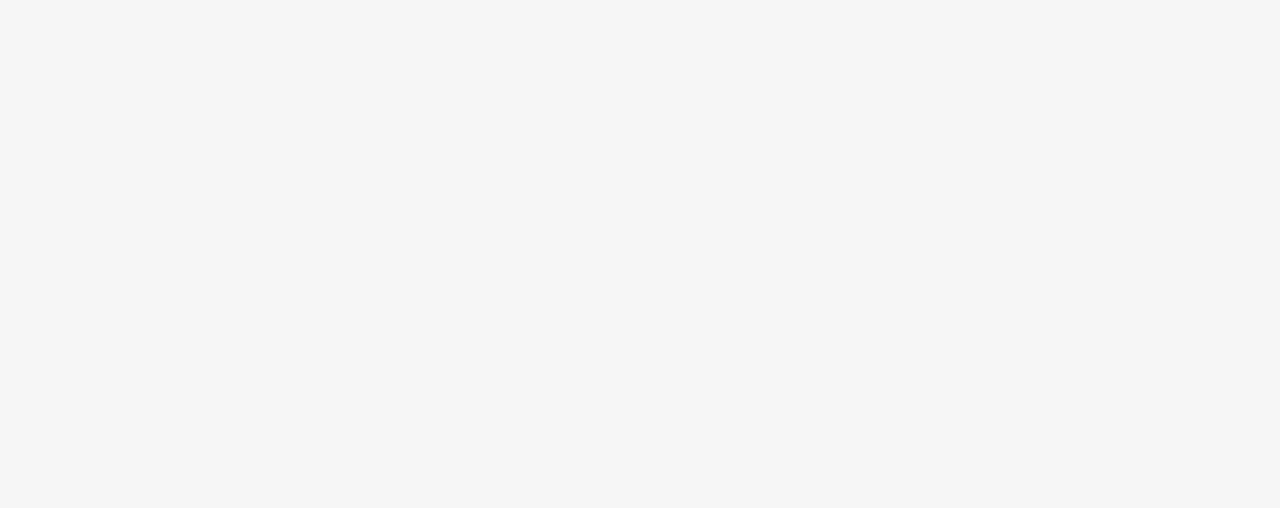
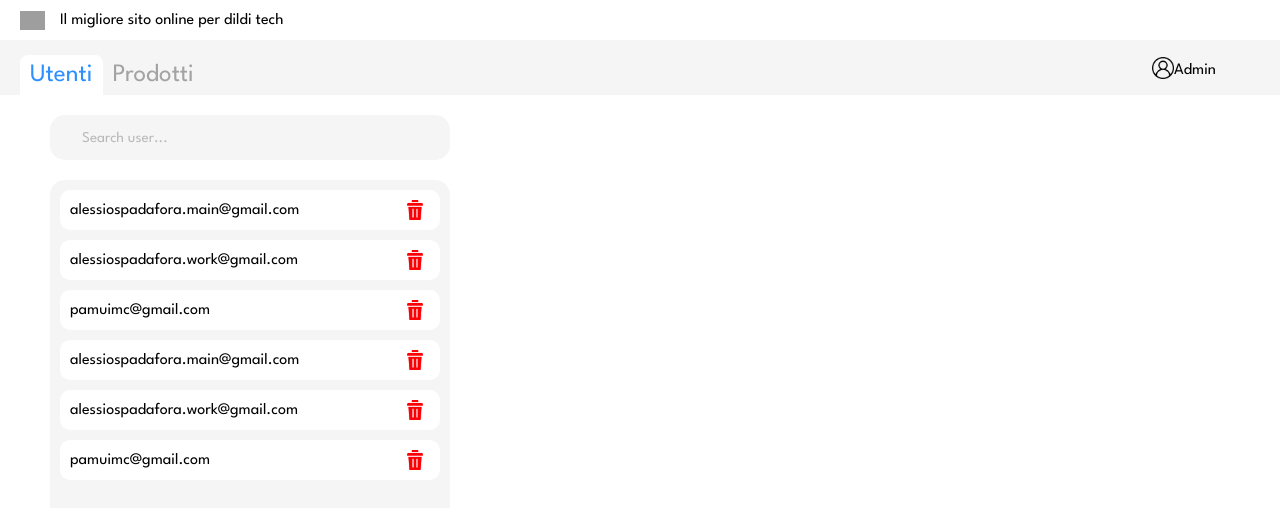
Before and after one commit to AlessioSpd/piattaproj, an Angular app: page /admin in a window 1280 px wide. Before the commit this address led to /. Shown: the top 508 px of the page. Built offline with nearby package versions, Linux system fonts and the light colour scheme; grey boxes are pictures that could not be loaded.

Commit message:
update admin page

```diff
--- a/src/app/app-routing.module.ts
+++ b/src/app/app-routing.module.ts
@@ -4,12 +4,14 @@ import { LandingPageComponent } from './components/landing-page/landing-page.com
 import { SearchPageComponent } from './components/search-page/search-page.component';
 import { LoginPageComponent } from './components/login-page/login-page.component';
 import { CartPageComponent } from './components/cart-page/cart-page.component';
+import { AdminPageComponent } from './components/admin-page/admin-page.component';
 
 const routes: Routes = [
   { path:'', component: LandingPageComponent },
   { path:'search', component: SearchPageComponent },
-  { path: 'login', component: LoginPageComponent},
-  { path: 'cart', component: CartPageComponent}
+  { path: 'login', component: LoginPageComponent },
+  { path: 'cart', component: CartPageComponent} ,
+  { path: 'admin', component: AdminPageComponent }
 ];
 
 @NgModule({
--- a/src/app/app.module.ts
+++ b/src/app/app.module.ts
@@ -13,6 +13,7 @@ import { LoginPageComponent } from './components/login-page/login-page.component
 import { FormsModule } from '@angular/forms';
 import { CartPageComponent } from './components/cart-page/cart-page.component';
 import { OrderConfirmModalComponent } from './components/order-confirm-modal/order-confirm-modal.component';
+import { AdminPageComponent } from './components/admin-page/admin-page.component';
 
 @NgModule({
   declarations: [
@@ -25,6 +26,7 @@ import { OrderConfirmModalComponent } from './components/order-confirm-modal/ord
     LoginPageComponent,
     CartPageComponent,
     OrderConfirmModalComponent,
+    AdminPageComponent,
   ],
   imports: [
     BrowserModule,
--- /dev/null
+++ b/src/app/components/admin-page/admin-page.component.html
@@ -0,0 +1,36 @@
+<div class="adminPageContainer">
+    <app-page-header [mood]="'admin'"></app-page-header>
+
+    <div class="adminPageContainer__topBar">
+        <div class="adminPageContainer__topBar__tabMenu">
+            <div class="adminPageContainer__topBar__tabMenu__tabMenuItem"
+                *ngFor="let item of tabMenu; index as i"
+                [ngClass]="{'active': item.active, 'inactive': !item.active}"
+                (click)="setActive(i)"
+            >{{item.label}}</div>
+        </div>
+        <div class="adminPageContainer__topBar__userInfo">
+            <div class="adminPageContainer__topBar__userInfo--icon"></div>
+            <div class="adminPageContainer__topBar__userInfo__username">Admin</div>
+        </div>
+    </div>
+    <div class="adminPageContainer__contentPanelContainer" [ngSwitch]="lastActive">
+        <div class="adminPageContainer__contentPanelContainer__contentPanel" *ngSwitchCase="'Utenti'">
+            <div class="adminPageContainer__contentPanelContainer__contentPanel__userListContainer">
+                <div class="adminPageContainer__contentPanelContainer__contentPanel__userListContainer__searchBarContainer">
+                    <input type="text" [placeholder]="'Search user...'">
+                </div>
+                <div class="adminPageContainer__contentPanelContainer__contentPanel__userListContainer__itemListContainer">
+                    <div class="adminPageContainer__contentPanelContainer__contentPanel__userListContainer__itemListContainer__item" *ngFor="let item of userTestItem; index as i">
+                        <div class="adminPageContainer__contentPanelContainer__contentPanel__userListContainer__itemListContainer__item--userMail" (click)="openUserDetail(i)">{{item}}</div>
+                        <div class="adminPageContainer__contentPanelContainer__contentPanel__userListContainer__itemListContainer__item--deleteIcon"></div>
+                    </div>
+                </div>
+            </div>
+            <div class="adminPageContainer__contentPanelContainer__contentPanel__userDetailContainer">
+                <div class="adminPageContainer__contentPanelContainer__contentPanel__userDetailContainer__userDetailPanel" (click)="openUserDetail(1)" *ngIf="userDetailsFlag"></div>
+            </div>
+        </div>
+        <div class="adminPageContainer__contentPanelContainer__contentPanel" *ngSwitchCase="'Prodotti'">prodotti</div>
+    </div>
+</div>
--- /dev/null
+++ b/src/app/components/admin-page/admin-page.component.scss
@@ -0,0 +1,169 @@
+@import '../../../assets/styles/const-style.scss';
+
+.adminPageContainer {
+    position: absolute;
+    width: 100%;
+    height: 100%;
+    font-family: $main_font;
+
+    &__topBar {
+        width: 100%;
+        height: 40px;
+        margin-top: 15px;
+        display: flex;
+
+        &__tabMenu {
+            width: 90%;
+            display: flex;
+            height: 40px;
+
+            &__tabMenuItem {
+                @include flex_display();
+                width: auto;
+                height: 100%;
+                font-size: 25px;
+                user-select: none;
+                cursor: pointer;
+                padding-left: 10px;
+                padding-right: 10px;
+                border-radius: 8px 8px 0px 0px;
+
+                &:nth-child(1) {
+                    margin-left: 20px;
+                }
+            }
+        }
+
+        &__userInfo {
+            width: 5%;
+            height: 25px;
+            @include flex_display();
+
+            &__username {
+                flex: 1;
+                @include flex_display(flex-end);
+                padding-top: 5px;
+            }
+
+            &--icon {
+                flex: 1;
+                width: 100%;
+                height: 100%;
+                @include image_background('../../../assets/icons/user.png', contain);
+            }
+        }
+    }
+
+    &__contentPanelContainer {
+        width: 100%;
+        height: calc(100% - 95px);
+        background-color: $background-panel-color;
+
+        &__contentPanel {
+            width: 100%;
+            height: 100%;
+            display: flex;
+
+            &__userListContainer {
+                width: 500px;
+                height: 100%;
+                @include flex_display(flex-start, center, column, 20px);
+
+                &__searchBarContainer {
+                    margin-top: 20px;
+                    width: 80%;
+                    height: 45px;
+                    background-color: $background-color;
+                    border-radius: 15px;
+                    @include flex_display($jc: flex-start);
+
+                    & > input {
+                        margin-left: 30px;
+                        margin-right: 30px;
+                        width: 100%;
+                        height: 80%;
+                        outline: none;
+                        border: none;
+                        background-color: transparent;
+                        font-family: $main_font;
+                        font-size: 15px;
+
+                        &::placeholder {
+                            color: #b9b9b9;
+                        }
+                    }
+                }
+
+                &__itemListContainer {
+                    width: 80%;
+                    height: 75%;
+                    background-color: $background-color;
+                    border-radius: 15px;
+                    @include flex_display(flex-start, center, column, 10px);
+                    overflow-y: scroll;
+
+                    &::-webkit-scrollbar {
+                        display: none;
+                    }
+
+                    &__item {
+                        width: 95%;
+                        min-height: 40px;
+                        background-color: $background-panel-color;
+                        border-radius: 10px;
+                        @include flex_display(space-between);
+                        cursor: pointer;
+
+                        &:nth-child(1) {
+                            margin-top: 10px;
+                        }
+
+                        &--userMail {
+                            margin-left: 10px;
+                        }
+
+                        &--deleteIcon {
+                            width: 30px;
+                            height: 30px;
+                            @include image_background('../../../assets/icons/delete.png', 20px 20px);
+                            margin-right: 10px;
+                            cursor: pointer;
+                            border-radius: 100%;
+                            transition: all .2s;
+
+                            &:active {
+                                background-color: rgb(255, 184, 184);
+                            }
+                        }
+
+                    }
+                }
+            }
+
+            &__userDetailContainer {
+                width: calc(100% - 500px);
+                height: 100%;
+                display: flex;
+                justify-content: flex-start;
+                align-items: flex-start;
+
+                &__userDetailPanel {
+                    margin-top: 20px;
+                    border-radius: 15px;
+                    width: 95%;
+                    height: calc(75% + 65px);
+                    background-color: coral;
+                }
+            }
+        }
+    }
+}
+
+.active {
+    color: rgb(46, 144, 255);
+    background-color: white;
+}
+
+.inactive {
+    color: rgb(163, 163, 163);
+}
--- /dev/null
+++ b/src/app/components/admin-page/admin-page.component.ts
@@ -0,0 +1,38 @@
+import { Component } from '@angular/core';
+
+@Component({
+  selector: 'app-admin-page',
+  templateUrl: './admin-page.component.html',
+  styleUrls: ['./admin-page.component.scss']
+})
+export class AdminPageComponent {
+  lastActive: string = 'Utenti';
+  userDetailsFlag: boolean = false;
+
+  tabMenu = [
+    { label: "Utenti", active: true },
+    { label: "Prodotti", active: false },
+  ];
+
+  userTestItem = [
+    "alessiospadafora.main@gmail.com",
+    "alessiospadafora.work@gmail.com",
+    "pamuimc@gmail.com",
+    "alessiospadafora.main@gmail.com",
+    "alessiospadafora.work@gmail.com",
+    "pamuimc@gmail.com",
+  ]
+
+  setActive(index: number) {
+    this.tabMenu.map(item => {
+      item.active = false;
+    });
+
+    this.tabMenu[index].active = true;
+    this.lastActive = this.tabMenu[index].label;
+  }
+
+  openUserDetail(index: number) {
+    this.userDetailsFlag = !this.userDetailsFlag;
+  }
+}
--- a/src/app/components/page-header/page-header.component.html
+++ b/src/app/components/page-header/page-header.component.html
@@ -4,7 +4,7 @@
         <div class="topBar__title--icon" (click)="changePage('')"></div>
         <div class="topBar__title--label">Il migliore sito online per dildi tech</div>
     </div>
-    <div class="topBar__options">
+    <div class="topBar__options" *ngIf="mood=='user'">
         <div class="topBar__options__phone">
             <div class="topBar__options__phone--icon"></div>
             <div class="topBar__options__phone--label">1231232123</div>
@@ -16,14 +16,11 @@
         </div>
     </div>
 </div>
-<div class="navBar">
-    <div class="navBar__filterMenuContainer">
-        <div class="navBar__filterMenuContainer__buttonIcon"></div>
-    </div>
+<div class="navBar" *ngIf="mood=='user'">
     <div class="navBar__searchBarContainer">
         <div class="navBar__searchBarContainer__searchBar">
             <div class="navBar__searchBarContainer__searchBar__inputContainer">
-                <input type="text" placeholder="Search something..." [ngModel]="inputValue" (ngModelChange)="inputChange($event)">
+                <input type="text" [placeholder]="'Search something...'" [ngModel]="inputValue" (ngModelChange)="inputChange($event)">
             </div>
             <div class="navBar__searchBarContainer__searchBar__searchIcon"
                 (click)="changePage('search')"
@@ -36,7 +33,7 @@
         <div class="navBar__loginSectionContainer--label">Log in / Sign Up</div>
     </div>
     <div class="navBar__cartButtonContainer">
-        <div class="navBar__cartButtonContainer--icon">
+        <div class="navBar__cartButtonContainer--icon" (click)="changePage('cart')">
             <div class="navBar__cartButtonContainer--icon--badge">{{cartBadge}}</div>
         </div>
     </div>
--- a/src/app/components/page-header/page-header.component.ts
+++ b/src/app/components/page-header/page-header.component.ts
@@ -9,8 +9,8 @@ import { Router } from '@angular/router';
 export class PageHeaderComponent implements OnInit {
 
   cartBadge: number = 0;
-
   currentPath: string = '';
+  @Input() mood: string = "user";
 
   @Output() searchInputValueEmitter = new EventEmitter<string>();
 
@@ -28,7 +28,7 @@ export class PageHeaderComponent implements OnInit {
   }
 
   changePage(path: string){
-    if(path == this.currentPath) return
+    if(path == this.currentPath) return;
 
     this.router.navigate(['/' + path]);
     console.log('cambio')
--- a/src/app/services/search-page-service.service.ts
+++ b/src/app/services/search-page-service.service.ts
@@ -7,7 +7,7 @@ import { IProdotto } from '../models/IProdotto';
 })
 export class SearchPageService {
 
-  path: string = "http://localhost:8080"
+  path: string = "http://localhost:8081"
 
   constructor(private http: HttpClient) {}
 
```
Also changed, not shown: src/assets/icons/delete.png (added), 1 other file (tests, documents, lock files or other folders).
